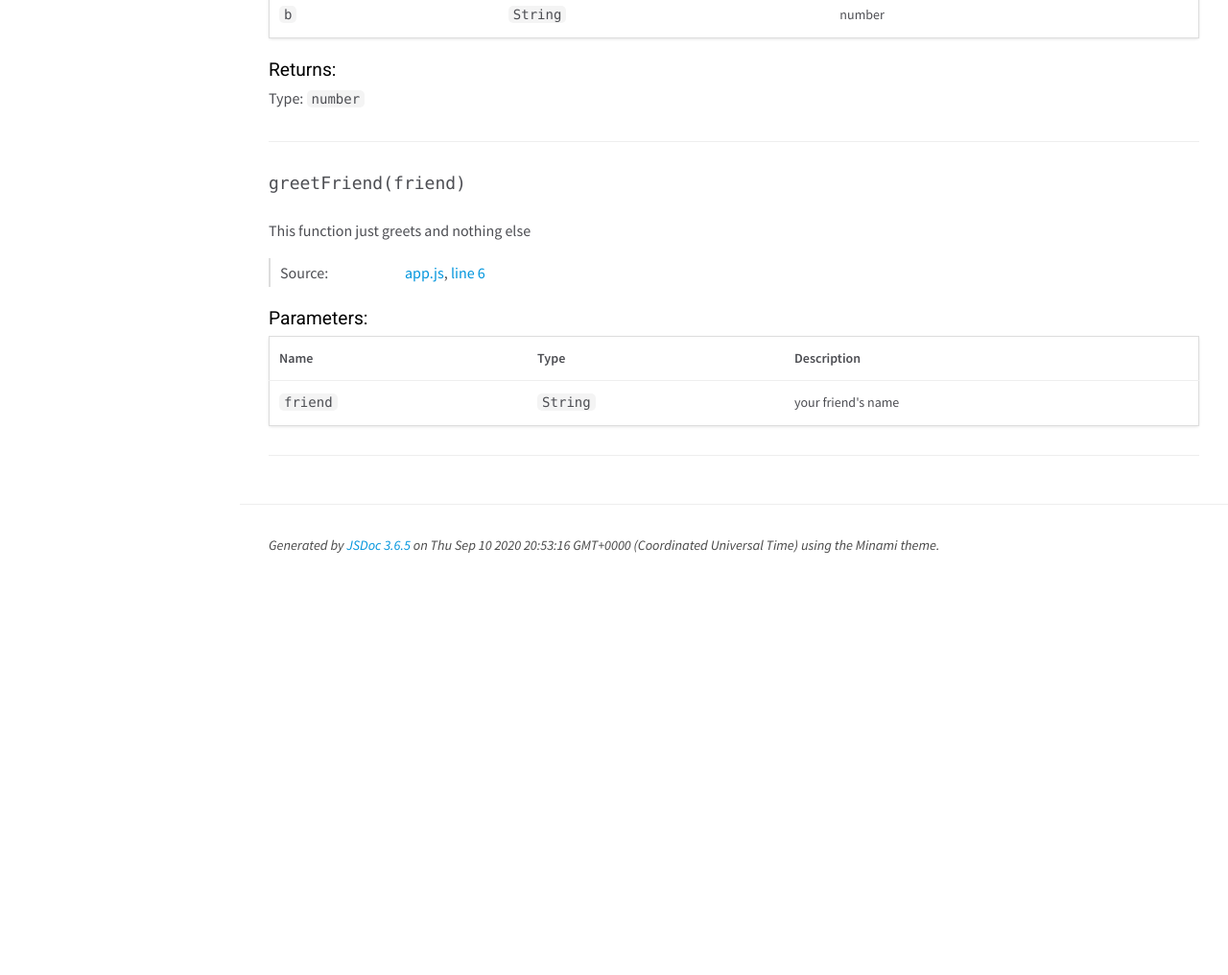
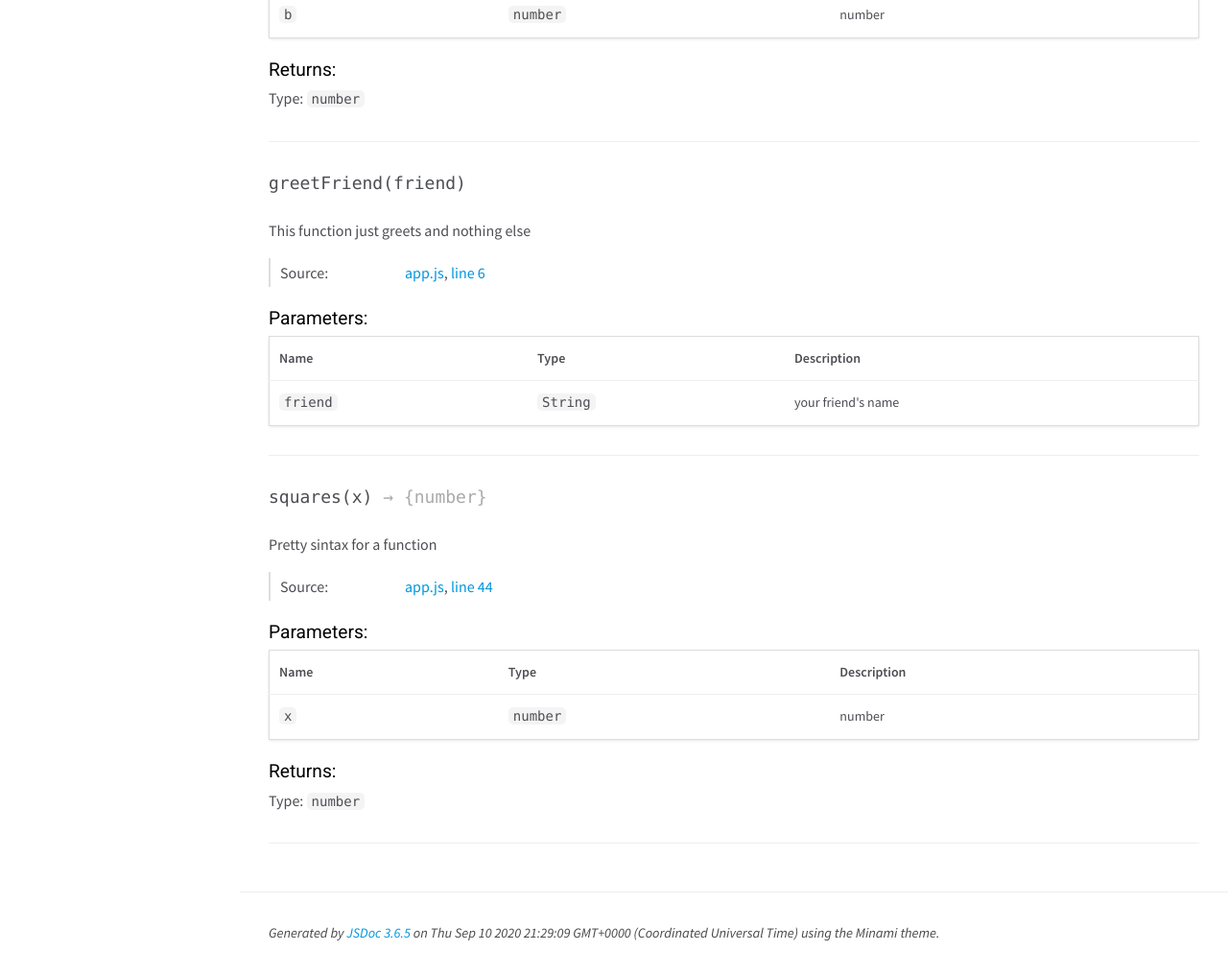
Before and after one commit to camilocorreaUdeA/jsdoc_ghages, a plain HTML site: page global.html in a window 1280 px wide. Shown: the part 867-1883 px from the top of the page at 96% size. Before the commit the page ends 1479 px from the top, so only its background shows below. Drawn offline with nearby package versions, Linux system fonts and the light colour scheme.

Commit message:
Deploy camilocorreaUdeA/jsdoc_ghages to github.com/camilocorreaUdeA/jsdoc_ghages.git:gh-pages

```diff
--- a/global.html
+++ b/global.html
@@ -24,7 +24,7 @@
 <label for="nav-trigger" class="overlay"></label>
 
 <nav>
-    <li class="nav-link nav-home-link"><a href="index.html">Home</a></li><li class="nav-heading"><a href="global.html">Globals</a></li><li class="nav-item"><span class="nav-item-type type-function">F</span><span class="nav-item-name"><a href="global.html#findTextInString">findTextInString</a></span></li><li class="nav-item"><span class="nav-item-type type-function">F</span><span class="nav-item-name"><a href="global.html#greaterThan">greaterThan</a></span></li><li class="nav-item"><span class="nav-item-type type-function">F</span><span class="nav-item-name"><a href="global.html#greetFriend">greetFriend</a></span></li>
+    <li class="nav-link nav-home-link"><a href="index.html">Home</a></li><li class="nav-heading"><a href="global.html">Globals</a></li><li class="nav-item"><span class="nav-item-type type-function">F</span><span class="nav-item-name"><a href="global.html#findTextInString">findTextInString</a></span></li><li class="nav-item"><span class="nav-item-type type-function">F</span><span class="nav-item-name"><a href="global.html#greaterThan">greaterThan</a></span></li><li class="nav-item"><span class="nav-item-type type-function">F</span><span class="nav-item-name"><a href="global.html#greetFriend">greetFriend</a></span></li><li class="nav-item"><span class="nav-item-type type-function">F</span><span class="nav-item-name"><a href="global.html#squares">squares</a></span></li>
 </nav>
 
 <div id="main">
@@ -392,7 +392,7 @@
             <td class="type">
 
 
-<span class="param-type"><code>String</code></span>
+<span class="param-type"><code>number</code></span>
 
 
 
@@ -418,7 +418,7 @@
             <td class="type">
 
 
-<span class="param-type"><code>String</code></span>
+<span class="param-type"><code>number</code></span>
 
 
 
@@ -612,6 +612,162 @@
 </div>
 
 
+<div class="section-method">
+
+
+
+    <h4 class="name" id="squares"><span class="type-signature"></span>squares<span class="signature">(x)</span><span class="type-signature"> &rarr; {number}</span></h4>
+
+
+
+
+
+<div class="description">
+    <p>Pretty sintax for a function</p>
+</div>
+
+
+
+
+
+<dl class="details">
+
+
+
+
+
+
+
+
+
+
+
+
+
+
+
+
+
+
+
+
+
+
+
+
+
+
+    <dt class="tag-source">Source:</dt>
+    <dd class="tag-source"><ul class="dummy"><li>
+        <a href="app.js.html">app.js</a>, <a href="app.js.html#line44">line 44</a>
+    </li></ul></dd>
+
+
+
+
+
+
+
+</dl>
+
+
+
+
+
+
+
+
+
+    <h5>Parameters:</h5>
+
+
+<table class="params">
+    <thead>
+    <tr>
+
+        <th>Name</th>
+
+
+        <th>Type</th>
+
+
+
+
+
+        <th class="last">Description</th>
+    </tr>
+    </thead>
+
+    <tbody>
+
+
+        <tr>
+
+                <td class="name"><code>x</code></td>
+
+
+            <td class="type">
+
+
+<span class="param-type"><code>number</code></span>
+
+
+
+            </td>
+
+
+
+
+
+            <td class="description last">
+                <p>number</p>
+
+            </td>
+        </tr>
+
+
+    </tbody>
+</table>
+
+
+
+
+
+
+
+
+
+
+
+
+
+
+<div class="section-returns">
+<h5>Returns:</h5>
+
+
+
+<dl class="param-type">
+    <dt>
+        Type:
+    </dt>
+    <dd>
+
+<span class="param-type"><code>number</code></span>
+
+
+    </dd>
+</dl>
+
+
+
+</div>
+
+
+
+</div>
+
+
 
 
 
@@ -628,7 +784,7 @@
 <br class="clear">
 
 <footer>
-    Generated by <a href="https://github.com/jsdoc3/jsdoc">JSDoc 3.6.5</a> on Thu Sep 10 2020 20:53:16 GMT+0000 (Coordinated Universal Time) using the Minami theme.
+    Generated by <a href="https://github.com/jsdoc3/jsdoc">JSDoc 3.6.5</a> on Thu Sep 10 2020 21:29:09 GMT+0000 (Coordinated Universal Time) using the Minami theme.
 </footer>
 
 <script>prettyPrint();</script>
```
Also changed, not shown: app.js.html (+15 -4 lines), index.html (+2 -2 lines).
